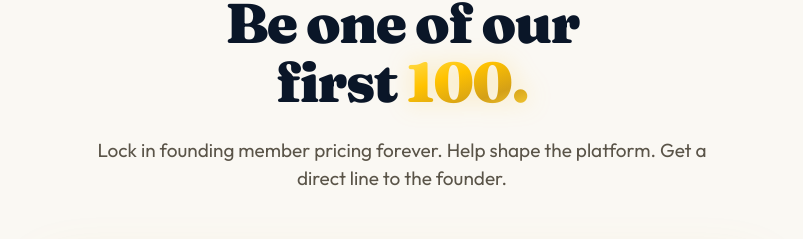
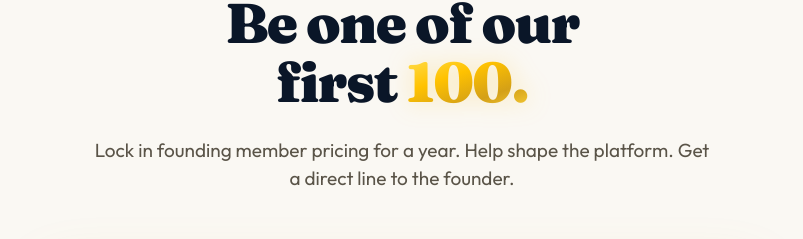
Before and after one commit to dhobley-rgb/photiqq-website, a plain HTML site: page index.html in a window 1280 px wide. Shown: the part 2850-3089 px from the top of the page, without its empty margins (238-1041 px from the left). Drawn offline with Linux system fonts and the light colour scheme.

Commit message:
Update index.html
Updated the verbiage for the length of "founder pricing" from lifetime to a year.

```diff
--- a/index.html
+++ b/index.html
@@ -995,7 +995,7 @@
   <div class="container">
     <div class="section-label">Founding member offer</div>
     <h2>Be one of our<br>first <em class="gold-text">100.</em></h2>
-    <p class="lead" style="margin-left:auto;margin-right:auto;">Lock in founding member pricing forever. Help shape the platform. Get a direct line to the founder.</p>
+    <p class="lead" style="margin-left:auto;margin-right:auto;">Lock in founding member pricing for a year. Help shape the platform. Get a direct line to the founder.</p>
 
     <div class="founding-card">
       <div class="founding-tag">★ Limited to first 100</div>
```
